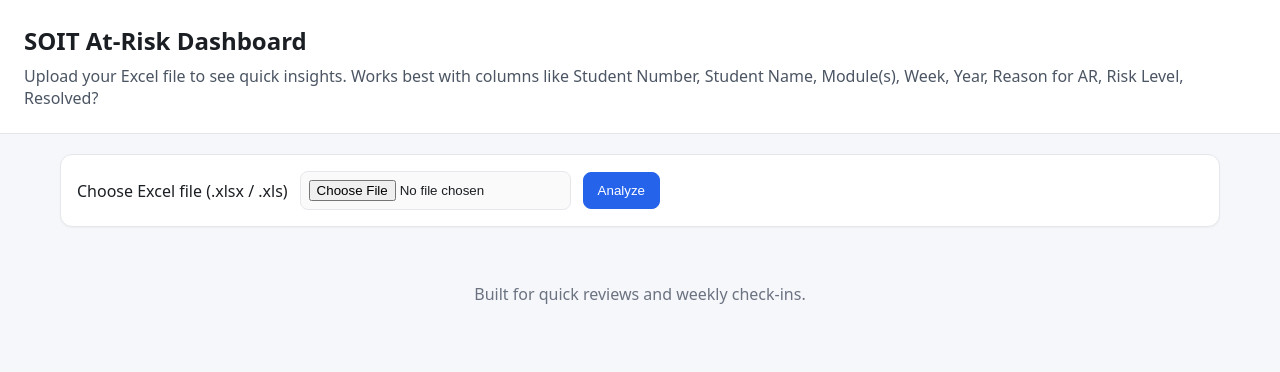
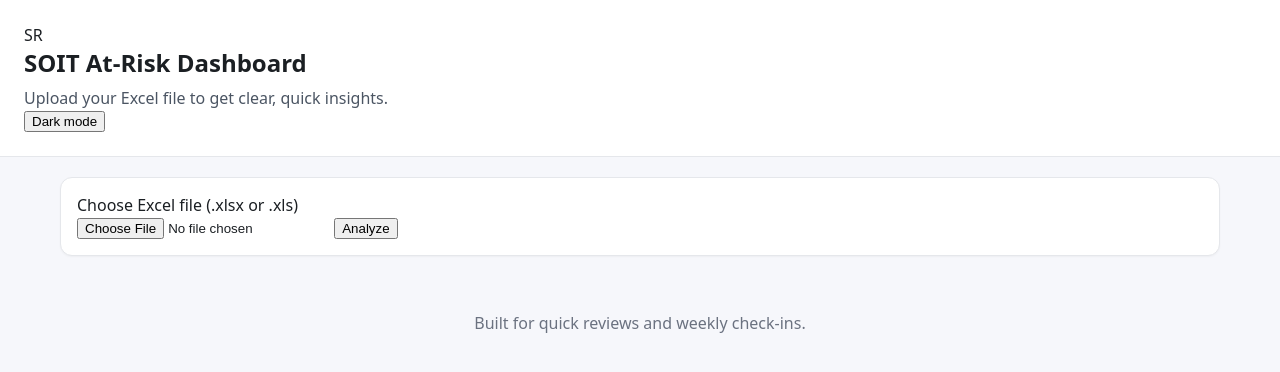
Before and after one commit to pascaragophala/soit-at-risk-dashboard, a Flask app: page / in a window 1280 px wide. Shown: the top 372 px of the page. Run offline with Flask 3, Linux system fonts and the light colour scheme.

Commit message:
Update index.html

```diff
--- a/templates/index.html
+++ b/templates/index.html
@@ -4,75 +4,98 @@
   <meta charset="utf-8">
   <meta name="viewport" content="width=device-width, initial-scale=1">
   <title>SOIT At-Risk Dashboard</title>
+  <link rel="preconnect" href="https://fonts.gstatic.com" crossorigin>
+  <link href="https://fonts.googleapis.com/css2?family=Inter:wght@400;500;600;700&display=swap" rel="stylesheet">
   <link rel="stylesheet" href="{{ url_for('static', filename='style.css') }}">
   <script src="https://cdn.jsdelivr.net/npm/chart.js"></script>
 </head>
 <body>
-  <header>
-    <h1>SOIT At-Risk Dashboard</h1>
-    <p>Upload your Excel file to see quick insights. Works best with columns like Student Number, Student Name, Module(s), Week, Year, Reason for AR, Risk Level, Resolved?</p>
+  <header class="topbar">
+    <div class="container topbar__inner">
+      <div class="brand">
+        <div class="logo">SR</div>
+        <div class="brand__text">
+          <h1>SOIT At-Risk Dashboard</h1>
+          <p class="muted">Upload your Excel file to get clear, quick insights.</p>
+        </div>
+      </div>
+
+      <div class="toolbar">
+        <button id="themeToggle" class="btn btn-outline" aria-label="Toggle theme">Dark mode</button>
+      </div>
+    </div>
   </header>
 
-  <main>
-    <section class="card">
-      <form action="{{ url_for('upload') }}" method="post" enctype="multipart/form-data" class="upload-form">
-        <label for="file">Choose Excel file (.xlsx / .xls)</label>
-        <input type="file" id="file" name="file" accept=".xlsx,.xls" required>
-        <button type="submit">Analyze</button>
+  <main class="container">
+    <section class="card card--pad-lg">
+      <form action="{{ url_for('upload') }}" method="post" enctype="multipart/form-data" class="upload">
+        <label for="file" class="upload__label">Choose Excel file (.xlsx or .xls)</label>
+        <div class="upload__row">
+          <input type="file" id="file" name="file" accept=".xlsx,.xls" required>
+          <button type="submit" class="btn">Analyze</button>
+        </div>
+        {% if filename %}
+        <p class="muted tiny">Last uploaded: <strong>{{ filename }}</strong></p>
+        {% endif %}
       </form>
       {% if error %}
-      <div class="error">{{ error }}</div>
+      <div class="alert alert--error">{{ error }}</div>
       {% endif %}
     </section>
 
     {% if report %}
     <section class="grid grid-3">
       <div class="metric card">
-        <h3>Total Records</h3>
-        <p class="metric-value">{{ report.total_records }}</p>
+        <div class="metric__title">Total records</div>
+        <div class="metric__value">{{ report.total_records }}</div>
       </div>
       <div class="metric card">
-        <h3>Unique Students</h3>
-        <p class="metric-value">{{ report.unique_students or "N/A" }}</p>
+        <div class="metric__title">Unique students</div>
+        <div class="metric__value">{{ report.unique_students or "N/A" }}</div>
       </div>
       <div class="metric card">
-        <h3>Uploaded File</h3>
-        <p class="metric-value">{{ filename }}</p>
+        <div class="metric__title">Data quality</div>
+        <div class="metric__value">
+          {% if report.risk_counts and report.sample_rows %}Good{% else %}Limited{% endif %}
+        </div>
       </div>
     </section>
 
     <section class="grid grid-2">
       <div class="card">
-        <h3>Risk Level Breakdown</h3>
-        <canvas id="riskChart"></canvas>
+        <h3 class="card__title">Risk level breakdown</h3>
+        <canvas id="riskChart" height="200"></canvas>
       </div>
       <div class="card">
-        <h3>Top Reasons</h3>
-        <canvas id="reasonChart"></canvas>
+        <h3 class="card__title">Top reasons</h3>
+        <canvas id="reasonChart" height="200"></canvas>
       </div>
     </section>
 
     <section class="grid grid-2">
       <div class="card">
-        <h3>Top Modules (unique students flagged)</h3>
-        <canvas id="moduleChart"></canvas>
+        <h3 class="card__title">Top modules (unique students flagged)</h3>
+        <canvas id="moduleChart" height="220"></canvas>
       </div>
       <div class="card">
-        <h3>Resolved Status</h3>
-        <canvas id="resolvedChart"></canvas>
+        <h3 class="card__title">Resolved status</h3>
+        <canvas id="resolvedChart" height="220"></canvas>
       </div>
     </section>
 
     <section class="card">
-      <h3>Weekly Trend by Risk Level</h3>
-      <canvas id="weekRiskChart"></canvas>
+      <h3 class="card__title">Weekly trend by risk level</h3>
+      <canvas id="weekRiskChart" height="260"></canvas>
     </section>
 
     {% if report.repeated_students and report.repeated_students.top_counts %}
     <section class="card">
-      <h3>Students Flagged Multiple Times (Top 50)</h3>
-      <details>
-        <summary>Show preview rows</summary>
+      <div class="card__header">
+        <h3 class="card__title">Students flagged multiple times</h3>
+        <span class="muted tiny">Top 50 by count</span>
+      </div>
+      <details class="details">
+        <summary class="details__summary">Show preview rows</summary>
         <div class="table-wrapper">
           <table>
             <thead>
@@ -95,7 +118,8 @@
     {% endif %}
 
     <section class="card">
-      <h3>Sample Rows (first 50)</h3>
+      <h3 class="card__title">Sample rows</h3>
+      <p class="muted tiny">First 50 rows to sanity check the dataset.</p>
       <div class="table-wrapper">
         <table>
           <thead>
@@ -114,16 +138,18 @@
         </table>
       </div>
     </section>
-
-    <script>
-      window.__REPORT__ = {{ report | tojson }};
-    </script>
-    <script src="{{ url_for('static', filename='app.js') }}"></script>
     {% endif %}
   </main>
 
-  <footer>
-    <p>Built for quick reviews and weekly check-ins.</p>
+  <footer class="footer">
+    <div class="container">
+      <p class="muted tiny">Built for quick reviews and weekly check-ins.</p>
+    </div>
   </footer>
+
+  {% if report %}
+  <script>window.__REPORT__ = {{ report | tojson }};</script>
+  {% endif %}
+  <script src="{{ url_for('static', filename='app.js') }}"></script>
 </body>
 </html>
```
